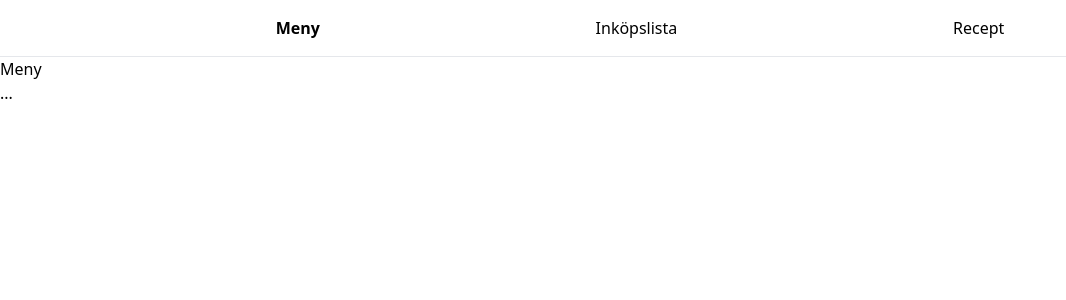
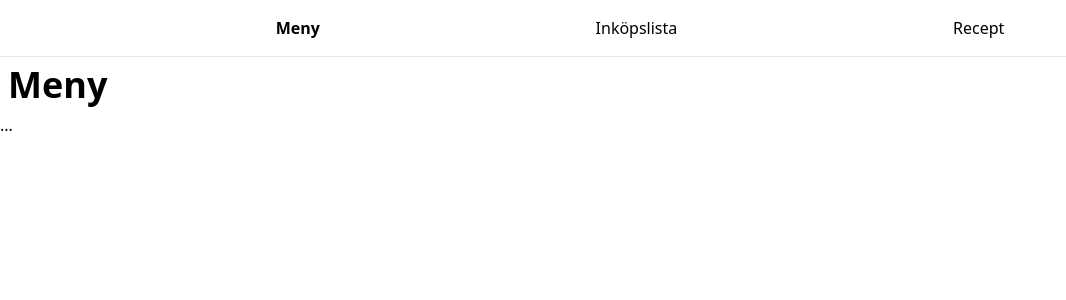
Before and after one commit to alexanderczigler/middag, a SvelteKit app in the folder apps/web/: page / in a window 1280 px wide. Shown: the top 300 px of the page, without its empty margins (0-1066 px from the left). Built offline with nearby package versions, Linux system fonts and the light colour scheme.

Commit message:
feat: make headings nicer

```diff
--- a/apps/web/src/app.css
+++ b/apps/web/src/app.css
@@ -1,3 +1,7 @@
 @import 'tailwindcss/base';
 @import 'tailwindcss/components';
 @import 'tailwindcss/utilities';
+
+h1 {
+  @apply m-2 text-4xl font-bold;
+}
```
